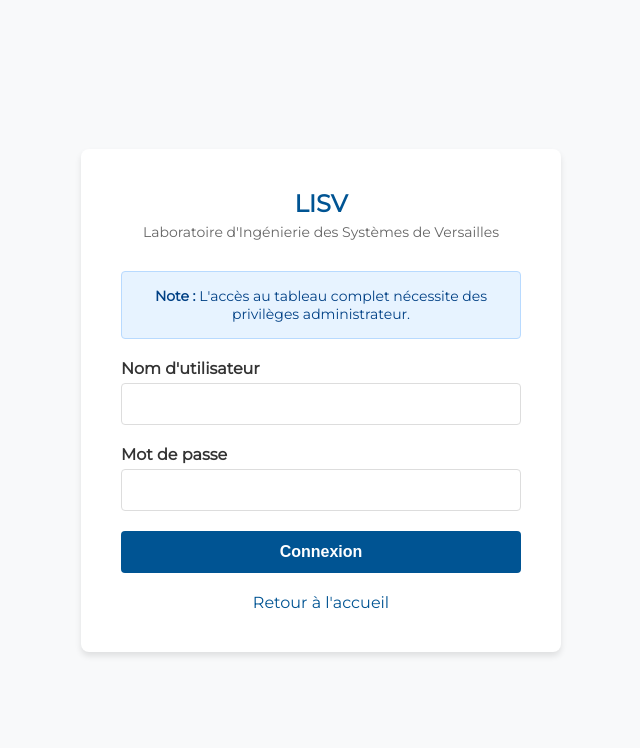
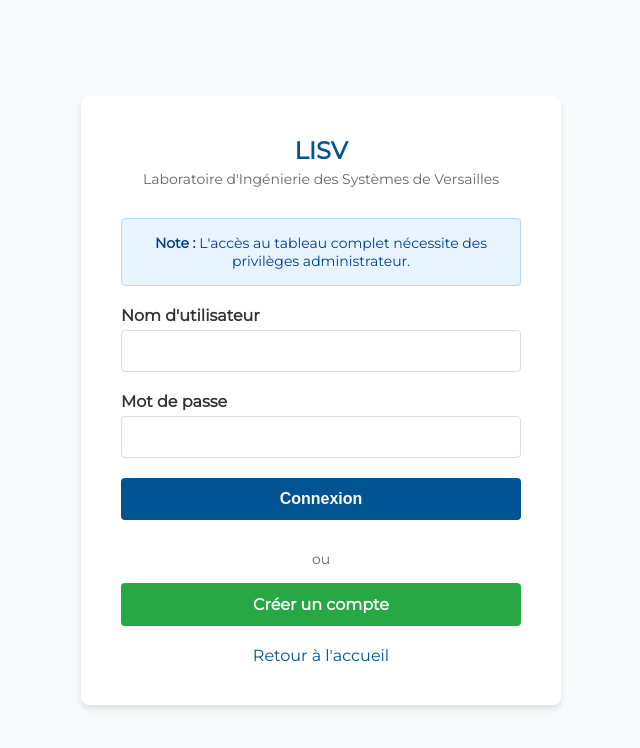
Before and after one commit to ArseneMax/stagelisv, a Flask app: page /login in a window 1280 px wide. Shown: the top 748 px of the page, without its empty margins (319-959 px from the left). Run offline with Flask 3, Linux system fonts and the light colour scheme.

Commit message:
retour du signup et gestion utilisateurs (a voir si ça reste comme ça)

```diff
--- a/src/sitestage/templates/categories.html
+++ b/src/sitestage/templates/categories.html
@@ -545,6 +545,9 @@
 
                 {% if current_user.is_authenticated %}
                 <button type="button" onclick="window.location.href='/logout'">Déconnexion</button>
+                    {% if current_user.is_admin() %}
+                    <button type="button" onclick="window.location.href='/admin/users'">Gestion des utilisateurs</button>
+                    {% endif %}
                 {% endif %}
 
                 <div class="year-filter">
--- a/src/sitestage/templates/index.html
+++ b/src/sitestage/templates/index.html
@@ -524,6 +524,9 @@
 
                 {% if current_user.is_authenticated %}
                 <button type="button" onclick="window.location.href='/logout'">Déconnexion</button>
+                    {% if current_user.is_admin() %}
+                    <button type="button" onclick="window.location.href='/admin/users'">Gestion des utilisateurs</button>
+                    {% endif %}
                 {% endif %}
 
                 <!-- Sélecteur d'année -->
--- a/src/sitestage/templates/login.html
+++ b/src/sitestage/templates/login.html
@@ -80,10 +80,34 @@
             font-weight: bold;
             cursor: pointer;
             transition: background-color 0.3s;
+            margin-bottom: 10px;
         }
 
         .submit-btn:hover {
             background-color: #003d7a;
+        }
+
+        .signup-btn {
+            width: 100%;
+            background-color: #28a745;
+            color: white;
+            padding: 12px;
+            border: none;
+            border-radius: 4px;
+            font-size: 16px;
+            font-weight: bold;
+            cursor: pointer;
+            transition: background-color 0.3s;
+            text-decoration: none;
+            display: inline-block;
+            text-align: center;
+            box-sizing: border-box;
+        }
+
+        .signup-btn:hover {
+            background-color: #218838;
+            color: white;
+            text-decoration: none;
         }
 
         .flash-messages {
@@ -127,6 +151,13 @@
             font-size: 14px;
             text-align: center;
         }
+
+        .divider {
+            text-align: center;
+            margin: 15px 0;
+            color: #666;
+            font-size: 14px;
+        }
     </style>
 </head>
 <body>
@@ -168,6 +199,10 @@
             </div>
         </form>
 
+        <div class="divider">ou</div>
+
+        <a href="/signup" class="signup-btn">Créer un compte</a>
+
         <div class="links">
             <a href="/">Retour à l'accueil</a>
         </div>
--- a/src/sitestage/templates/publications.html
+++ b/src/sitestage/templates/publications.html
@@ -395,6 +395,9 @@
             <div class="action-buttons">
                 {% if current_user.is_authenticated %}
                 <button type="button" onclick="window.location.href='/logout'">Déconnexion</button>
+                    {% if current_user.is_admin() %}
+                    <button type="button" onclick="window.location.href='/admin/users'">Gestion des utilisateurs</button>
+                    {% endif %}
                 {% endif %}
             </div>
 
```
